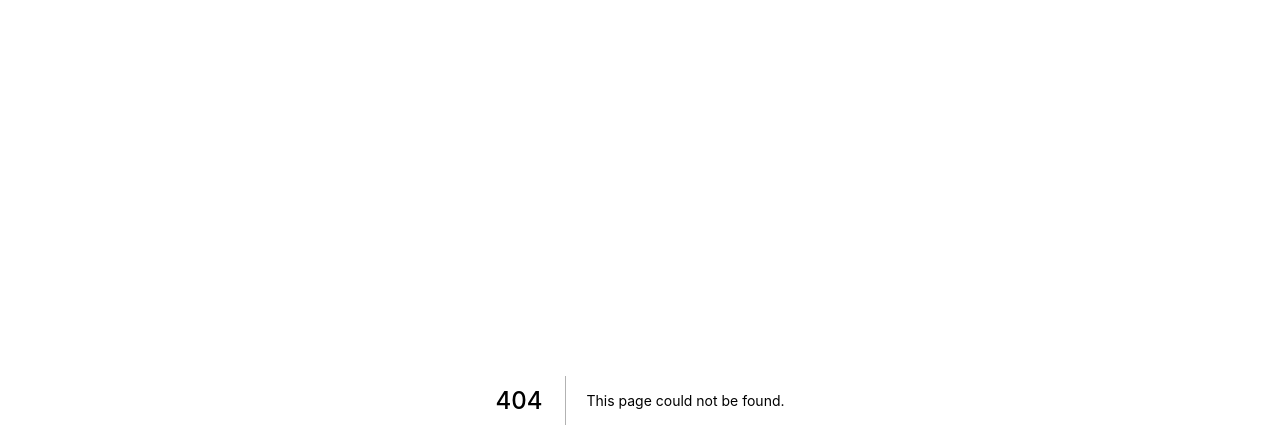
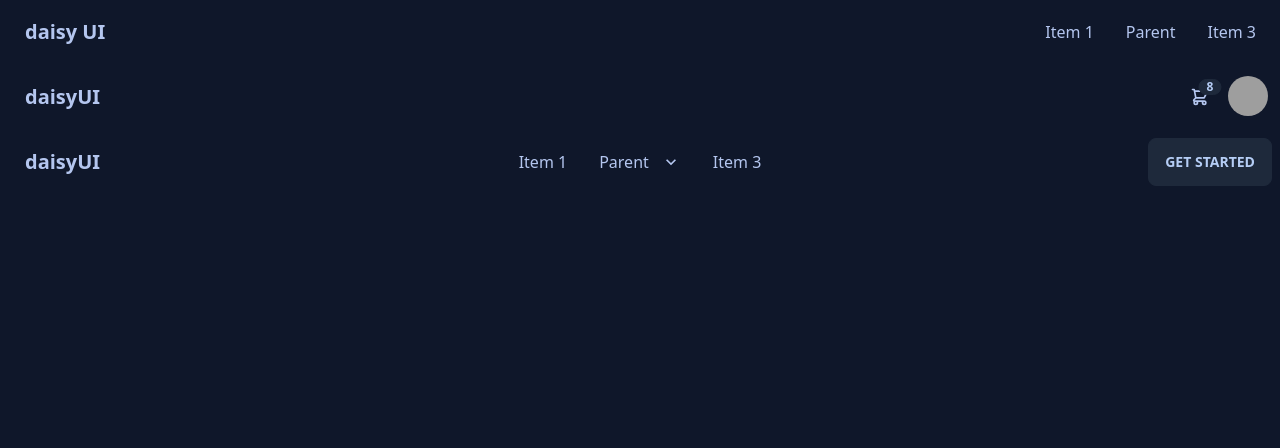
Before and after one commit to ashigirl96/daisy-ui-playground, a Next.js app: page /navbar in a window 1280 px wide. Before the commit this address had no page. Shown: the top 448 px of the page. Built offline with nearby package versions, Linux system fonts and the light colour scheme; grey boxes are pictures that could not be loaded.

Commit message:
impl navbar

```diff
--- /dev/null
+++ b/src/pages/navbar.tsx
@@ -0,0 +1,199 @@
+import type { NextPage } from 'next'
+import Head from 'next/head'
+
+const Navbar: NextPage = () => {
+  return (
+    <>
+      <Head>
+        <title>navbar!</title>
+      </Head>
+      <div className="navbar bg-base-100">
+        <div className="flex-1">
+          <a className="btn btn-ghost normal-case text-xl">daisy UI</a>
+        </div>
+        <div className="flex-none">
+          <ul className="menu menu-horizontal p-0">
+            <li>
+              <a>Item 1</a>
+            </li>
+            <li tabIndex={0}>
+              <a>Parent</a>
+              <ul className="p-2 bg-base-100">
+                <li>
+                  <a>Submenu 1</a>
+                </li>
+                <li>
+                  <a>Submenu 2</a>
+                </li>
+              </ul>
+            </li>
+            <li>
+              <a>Item 3</a>
+            </li>
+          </ul>
+        </div>
+      </div>
+
+      <div className="navbar bg-base-100">
+        <div className="flex-1">
+          <a className="btn btn-ghost normal-case text-xl">daisyUI</a>
+        </div>
+        <div className="flex-none">
+          <div className="dropdown dropdown-end">
+            <label tabIndex={0} className="btn btn-ghost btn-circle">
+              <div className="indicator">
+                <svg
+                  xmlns="http://www.w3.org/2000/svg"
+                  className="h-5 w-5"
+                  fill="none"
+                  viewBox="0 0 24 24"
+                  stroke="currentColor"
+                >
+                  <path
+                    stroke-linecap="round"
+                    stroke-linejoin="round"
+                    stroke-width="2"
+                    d="M3 3h2l.4 2M7 13h10l4-8H5.4M7 13L5.4 5M7 13l-2.293 2.293c-.63.63-.184 1.707.707 1.707H17m0 0a2 2 0 100 4 2 2 0 000-4zm-8 2a2 2 0 11-4 0 2 2 0 014 0z"
+                  />
+                </svg>
+                <span className="badge badge-sm indicator-item">8</span>
+              </div>
+            </label>
+            <div
+              tabIndex={0}
+              className="mt-3 card card-compact dropdown-content w-52 bg-base-100 shadow"
+            >
+              <div className="card-body">
+                <span className="font-bold text-lg">8 Items</span>
+                <span className="text-info">Subtotal: $999</span>
+                <div className="card-actions">
+                  <button className="btn btn-primary btn-block">
+                    View cart
+                  </button>
+                </div>
+              </div>
+            </div>
+          </div>
+          <div className="dropdown dropdown-end">
+            <label tabIndex={0} className="btn btn-ghost btn-circle avatar">
+              <div className="w-10 rounded-full">
+                <img src="https://api.lorem.space/image/face?hash=33791" />
+              </div>
+            </label>
+            <ul
+              tabIndex={0}
+              className="menu menu-compact dropdown-content mt-3 p-2 shadow bg-base-100 rounded-box w-52"
+            >
+              <li>
+                <a className="justify-between">
+                  Profile
+                  <span className="badge">New</span>
+                </a>
+              </li>
+              <li>
+                <a>Settings</a>
+              </li>
+              <li>
+                <a>Logout</a>
+              </li>
+            </ul>
+          </div>
+        </div>
+      </div>
+
+      <div className="navbar bg-base-100">
+        <div className="navbar-start">
+          <div className="dropdown">
+            <label tabIndex={0} className="btn btn-ghost lg:hidden">
+              <svg
+                xmlns="http://www.w3.org/2000/svg"
+                className="h-5 w-5"
+                fill="none"
+                viewBox="0 0 24 24"
+                stroke="currentColor"
+              >
+                <path
+                  stroke-linecap="round"
+                  stroke-linejoin="round"
+                  stroke-width="2"
+                  d="M4 6h16M4 12h8m-8 6h16"
+                />
+              </svg>
+            </label>
+            <ul
+              tabIndex={0}
+              className="menu menu-compact dropdown-content mt-3 p-2 shadow bg-base-100 rounded-box w-52"
+            >
+              <li>
+                <a>Item 1</a>
+              </li>
+              <li tabIndex={0}>
+                <a className="justify-between">
+                  Parent
+                  <svg
+                    className="fill-current"
+                    xmlns="http://www.w3.org/2000/svg"
+                    width="24"
+                    height="24"
+                    viewBox="0 0 24 24"
+                  >
+                    <path d="M8.59,16.58L13.17,12L8.59,7.41L10,6L16,12L10,18L8.59,16.58Z" />
+                  </svg>
+                </a>
+                <ul className="p-2">
+                  <li>
+                    <a>Submenu 1</a>
+                  </li>
+                  <li>
+                    <a>Submenu 2</a>
+                  </li>
+                </ul>
+              </li>
+              <li>
+                <a>Item 3</a>
+              </li>
+            </ul>
+          </div>
+          <a className="btn btn-ghost normal-case text-xl">daisyUI</a>
+        </div>
+        <div className="navbar-center hidden lg:flex">
+          <ul className="menu menu-horizontal p-0">
+            <li>
+              <a>Item 1</a>
+            </li>
+            <li tabIndex={0}>
+              <a>
+                Parent
+                <svg
+                  className="fill-current"
+                  xmlns="http://www.w3.org/2000/svg"
+                  width="20"
+                  height="20"
+                  viewBox="0 0 24 24"
+                >
+                  <path d="M7.41,8.58L12,13.17L16.59,8.58L18,10L12,16L6,10L7.41,8.58Z" />
+                </svg>
+              </a>
+              <ul className="p-2">
+                <li>
+                  <a>Submenu 1</a>
+                </li>
+                <li>
+                  <a>Submenu 2</a>
+                </li>
+              </ul>
+            </li>
+            <li>
+              <a>Item 3</a>
+            </li>
+          </ul>
+        </div>
+        <div className="navbar-end">
+          <a className="btn">Get started</a>
+        </div>
+      </div>
+    </>
+  )
+}
+
+export default Navbar
```
